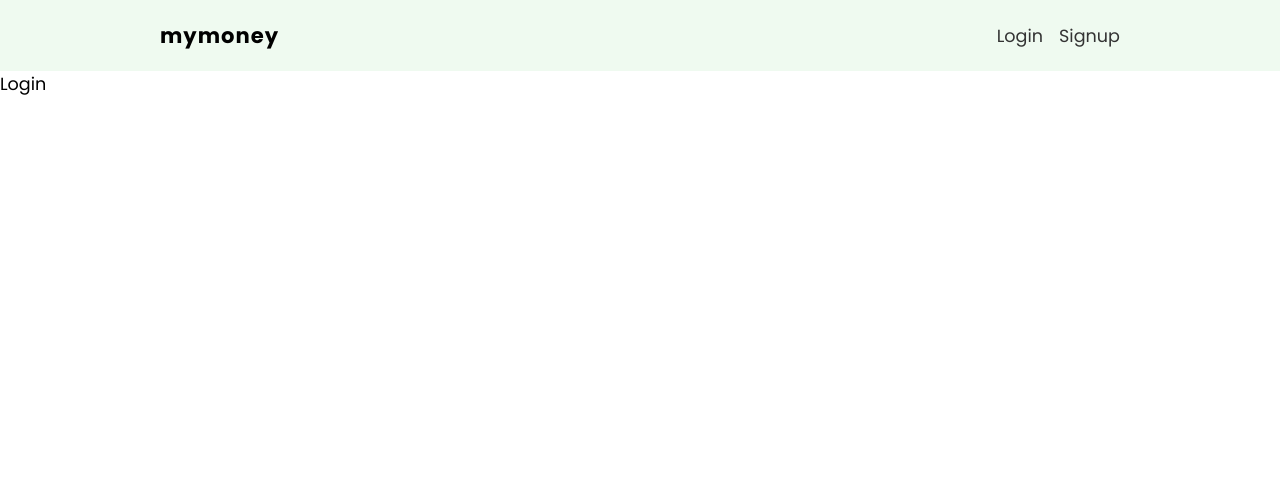
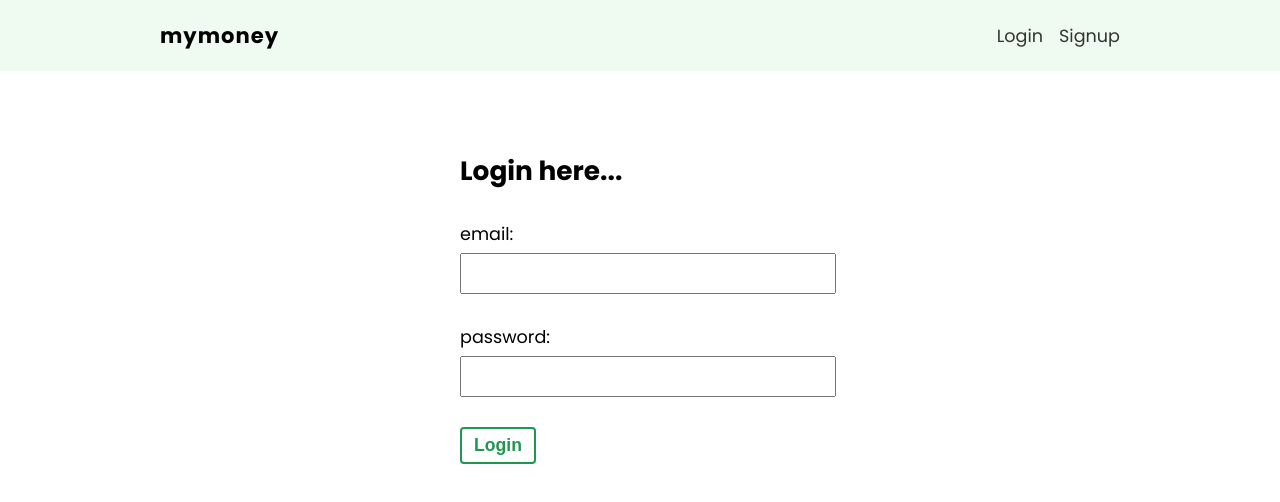
Before and after one commit to DAEM007/finance-tracker-project, a React (Create React App) app: page /login in a window 1280 px wide. Shown: the top 502 px of the page. Built offline with nearby package versions, Linux system fonts and the light colour scheme.

Commit message:
Created the login form

```diff
--- a/src/pages/login/Login.js
+++ b/src/pages/login/Login.js
@@ -1,7 +1,46 @@
+// All react imports
+
+// All styles imports
+import { useState } from "react";
 import styles from "./Login.module.css";
 
+
 export default function Login() {
+  const [email, setEmail] = useState('');
+  const [password, setPassword] = useState('');
+
+  const handleSubmit = (e) => {
+    e.preventDefault();
+
+    console.log(`email: ${email} password: ${password}`);
+
+  }
+
   return (
-    <div>Login</div>
+    <form onSubmit={handleSubmit} className={styles['login-form']}>
+      <h2>Login here...</h2>
+      <label>
+        <span>email:</span>
+        <input
+          type="email"
+          onChange={(e) => setEmail(e.target.value)}
+          value={email}
+          required
+        />
+      </label>
+
+      <label>
+        <span>password:</span>
+        <input
+          type="password"
+          onChange={(e) => setPassword(e.target.value)}
+          value={password}
+          required
+        />
+      </label>
+
+      <button className="btn">Login</button>
+
+    </form>
   )
 }
--- a/src/pages/login/Login.module.css
+++ b/src/pages/login/Login.module.css
@@ -0,0 +1,24 @@
+
+/* Login styles */
+.login-form {
+    max-width: 360px;
+    margin: 60px auto;
+    padding: 20px;
+}
+
+.login-form label {
+    display: block;
+    margin: 30px auto;
+}
+
+.login-form span {
+    display: block;
+    margin-bottom: 6px;
+}
+
+.login-form input {
+    padding: 8px 6px;
+    font-size: 1em;
+    color: #777;
+    width: 100%;
+}
```
